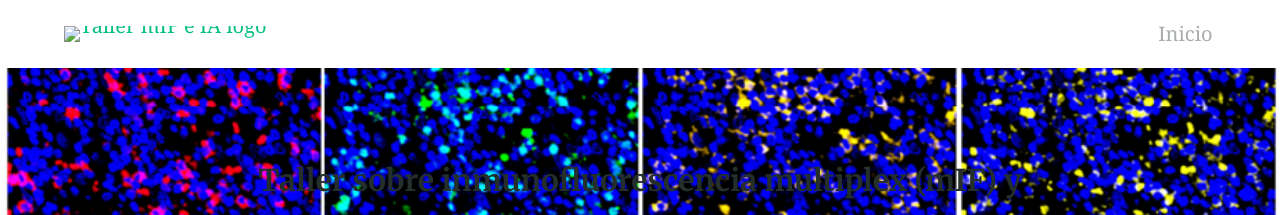
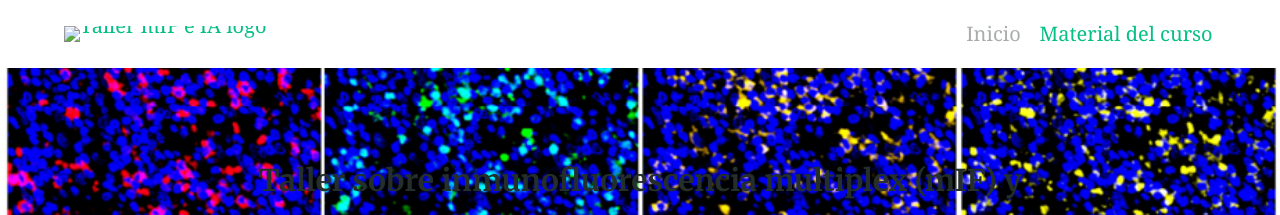
Before and after one commit to acnilo/202411_LNMA_IA-mIF, a Jekyll site: the page built from index.md, in a window 1280 px wide. Shown: the top 215 px of the page. Built offline with Jekyll 4.4.1, drawn with Linux system fonts in a browser that asks for light colours.

Commit message:
Update _config.yml

```diff
--- a/_config.yml
+++ b/_config.yml
@@ -99,6 +99,9 @@
 navigation_header:
   - title: Inicio
     url: /
+  - title: Material del curso
+    url: https://drive.google.com/drive/folders/1Jm9_aIGEk2-T0geeBIz_YFTtBhsBejt6?usp=sharing
+
 
 navigation_footer:
   - title: Created by David Darnes
```
